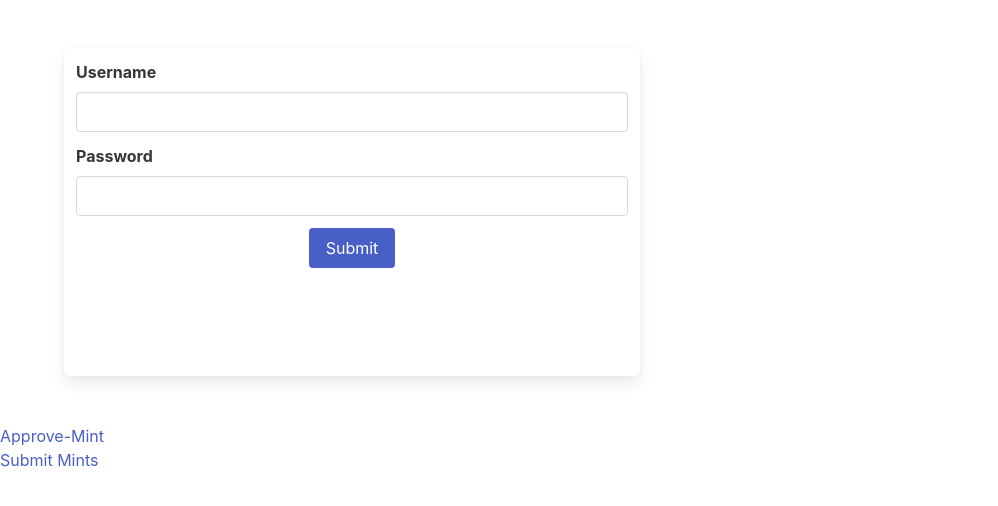
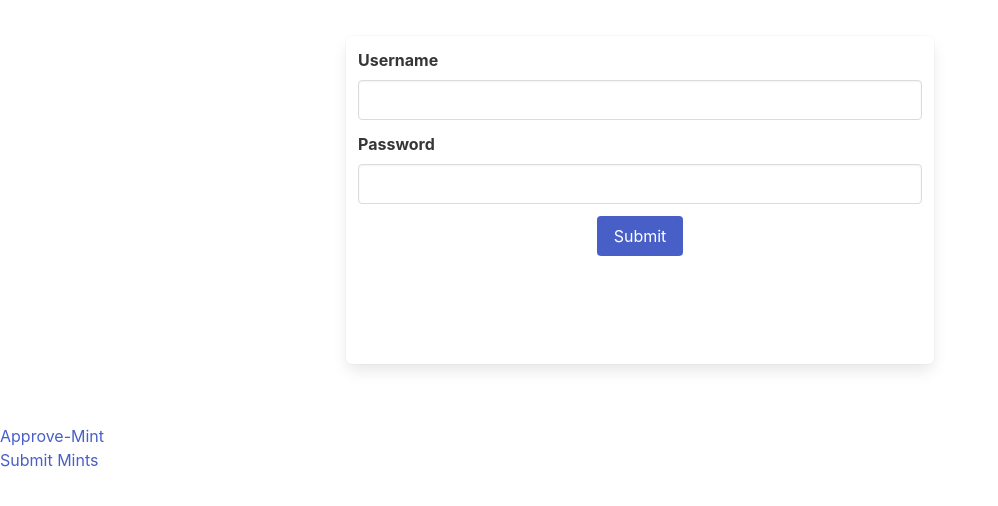
Before and after one commit to AKCarter07/project_1, a Flask app: page /login in a window 1280 px wide. Shown: the top 506 px of the page, without its empty margins (0-998 px from the left). Run offline with Flask 2, Linux system fonts and the light colour scheme.

Commit message:
Update login.html
center login page

```diff
--- a/templates/login.html
+++ b/templates/login.html
@@ -12,6 +12,8 @@
 <body>
     <section class="section">
         <div class="container">
+            <div class="columns is-centered">
+                <div class="column is-quarter"> </div>
                 <div class="column is-half is-variable box">
                     <div class="submission">
 
@@ -39,6 +41,8 @@
                         </div>
                     </div>
                 </div>
+                <div class="column is-quarter"> </div>
+            </div>
         </div>
     </section>
 
```
Lines whose indentation alone changed are shown as unchanged.
